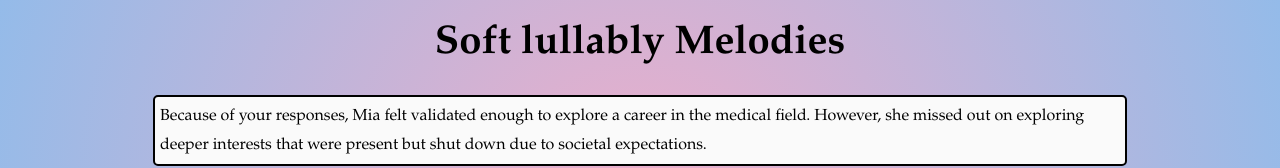
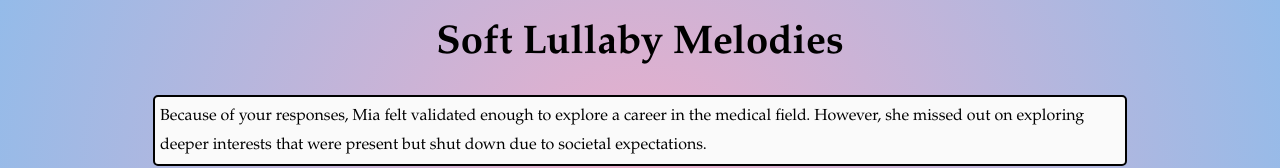
Before and after one commit to groupb-cat3/groupb-cat3, a plain HTML site: page 3a_res_2.html in a window 1280 px wide. Shown: the top 168 px of the page. Drawn offline with Linux system fonts and the light colour scheme.

Commit message:
Update 3a_res_2.html

```diff
--- a/3a_res_2.html
+++ b/3a_res_2.html
@@ -8,7 +8,7 @@
 </head>
 <body>
     <header>
-        <h1>Soft lullably Melodies</h1>
+        <h1>Soft Lullaby Melodies</h1>
     </header>
     <div class="container">
         <p>Because of your responses, Mia felt validated enough to explore a career in the medical field. However, she missed out on exploring deeper interests that were present but shut down due to societal expectations.</p>
```
